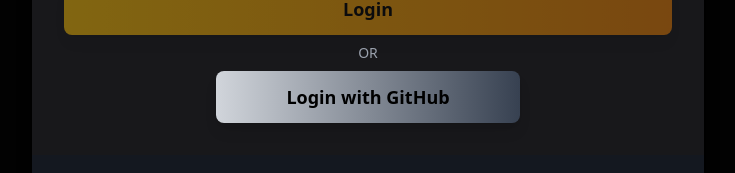
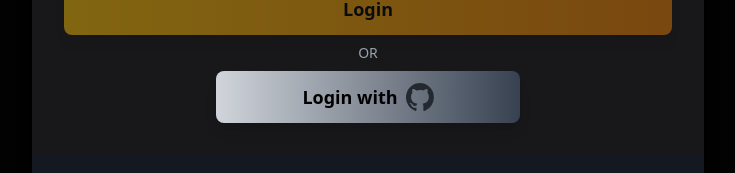
Before and after one commit to Cloudyday56/StockMounts, a React (Vite) app in the folder frontend/: page /login in a window 1280 px wide. Shown: the part 419-592 px from the top of the page, without its empty margins (272-1007 px from the left). Built offline with nearby package versions, Linux system fonts and the light colour scheme; no server answers.

Commit message:
Add domain field for cookie and Add github logo

```diff
--- a/frontend/src/pages/LoginPage.jsx
+++ b/frontend/src/pages/LoginPage.jsx
@@ -11,9 +11,10 @@
   const { login, isLoading, error } = useAuthStore();
 
   // Use production backend URL if in production, otherwise use empty string for Vite proxy
-  const backendUrl = import.meta.env.MODE === "production"
-    ? "https://backend-6z9h.onrender.com"
-    : "";
+  const backendUrl =
+    import.meta.env.MODE === "production"
+      ? "https://backend-6z9h.onrender.com"
+      : "";
 
   const handleLogin = async (e) => {
     e.preventDefault();
@@ -69,16 +70,22 @@
           <div className="flex flex-col items-center w-full">
             <p className="text-sm text-gray-400 text-center my-2 w-full">OR</p>
             <button
-              className="w-1/2 max-w-md py-3 px-4 bg-gradient-to-r from-gray-300 to-gray-700 text-black font-bold rounded-lg shadow-lg hover:from-gray-500 hover:to-gray-800 transition duration-200 text-lg"
+              className="w-1/2 max-w-md py-3 px-4 bg-gradient-to-r from-gray-300 to-gray-700 text-black font-bold rounded-lg shadow-lg hover:from-gray-500 hover:to-gray-800 transition duration-200 text-lg flex items-center justify-center gap-3"
               type="button"
               onClick={() =>
                 (window.location.href = `${backendUrl}/api/auth/github`)
               }
             >
-              Login with GitHub
+              <span className="flex items-center">
+                Login with
+                <img
+                  src="/github-mark.svg"
+                  alt="GitHub"
+                  className="w-7 h-7 ml-2 align-middle fill-black"
+                />
+              </span>
             </button>
           </div>
-
         </div>
 
         <div className="px-8 py-4 bg-gray-900 bg-opacity-50 flex justify-center">
--- a/frontend/src/pages/SignUpPage.jsx
+++ b/frontend/src/pages/SignUpPage.jsx
@@ -92,13 +92,20 @@
           <div className="flex flex-col items-center w-full">
             <p className="text-sm text-gray-400 text-center my-2 w-full">OR</p>
             <button
-              className="w-1/2 max-w-md py-3 px-4 bg-gradient-to-r from-gray-300 to-gray-700 text-black font-bold rounded-lg shadow-lg hover:from-gray-500 hover:to-gray-800 transition duration-200 text-lg"
+              className="w-1/2 max-w-md py-3 px-4 bg-gradient-to-r from-gray-300 to-gray-700 text-black font-bold rounded-lg shadow-lg hover:from-gray-500 hover:to-gray-800 transition duration-200 text-lg flex items-center justify-center gap-3"
               type="button"
               onClick={() =>
                 (window.location.href = `${backendUrl}/api/auth/github`)
               }
             >
-              Sign Up with GitHub
+              <span className="flex items-center">
+                Sign Up with
+                <img
+                  src="/github-mark.svg"
+                  alt="GitHub"
+                  className="w-7 h-7 ml-2 align-middle fill-black"
+                />
+              </span>
             </button>
           </div>
 
```
Also changed, not shown: 1 other file (tests, documents, lock files or other folders).
